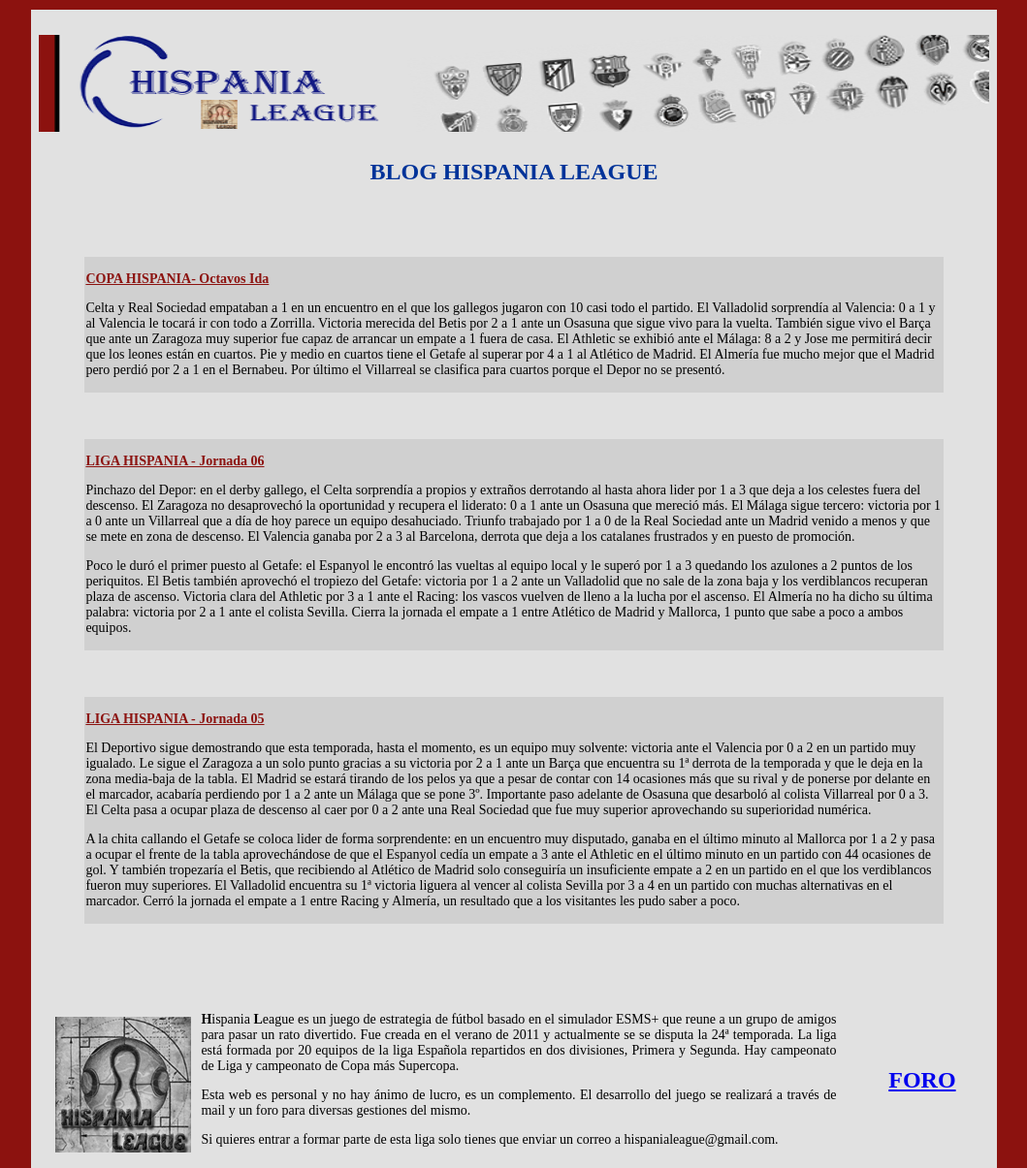
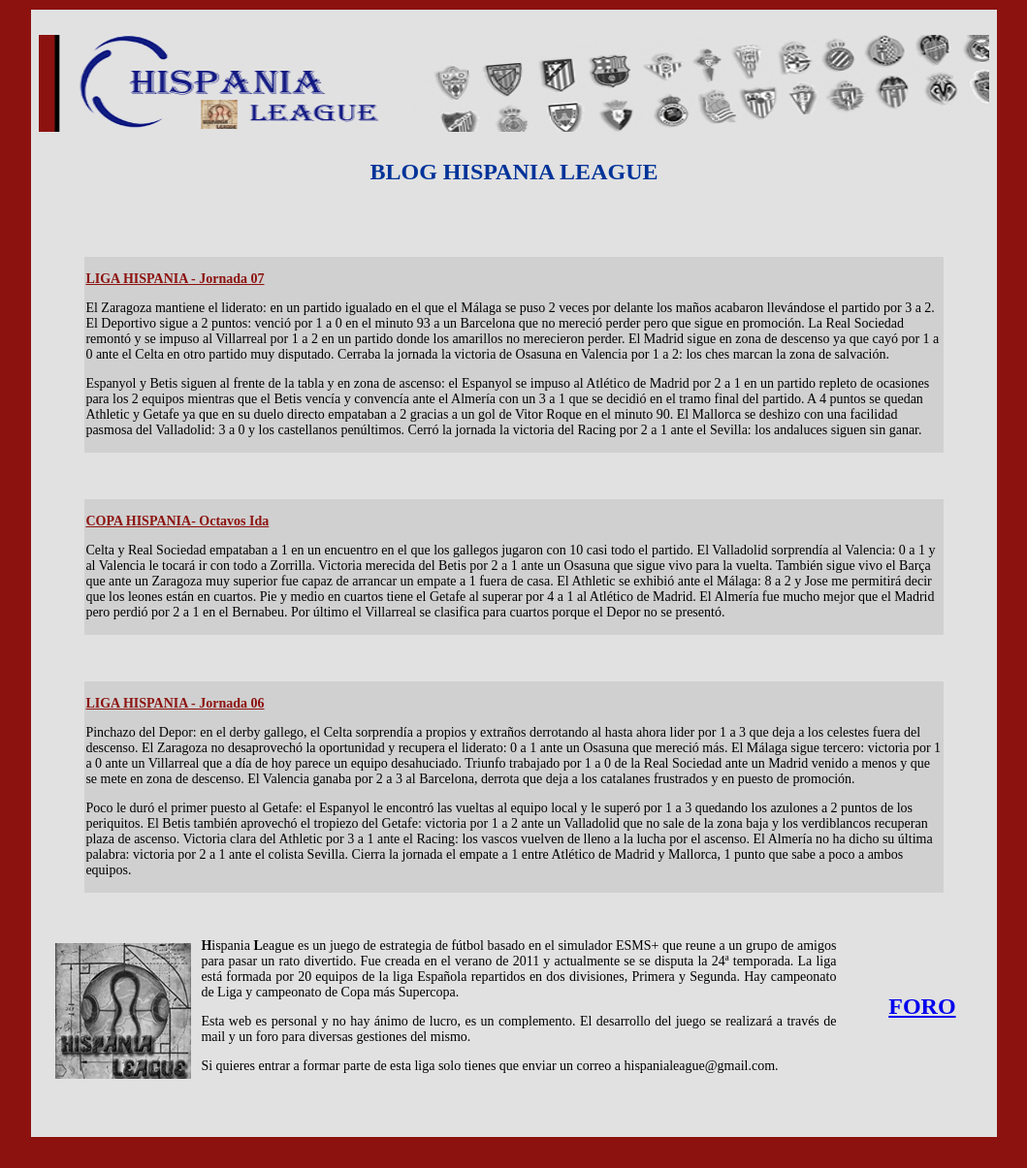
Before and after one commit to hlesms/web, a plain HTML site: page index.html in a window 1280 px wide. Shown: the top 1205 px of the page at 97% size, without its empty margins (110-1169 px from the left). After the commit the page ends 1183 px from the top, so only its background shows below. Drawn offline with Linux system fonts and the light colour scheme.

Commit message:
Add files via upload

```diff
--- a/index.html
+++ b/index.html
@@ -47,6 +47,14 @@ body {
           <td align="center" valign="top"><p>&nbsp;</p>
             <table width="90%" border="0">
               <tr>
+                <td bgcolor="#D0D0D0"><p><strong><font color="#8C120F""><b><u>LIGA HISPANIA - Jornada 07</u></b></font></strong></p>
+                  <p>El Zaragoza mantiene el liderato: en un partido igualado en el que el Málaga se puso 2 veces por delante los maños acabaron llevándose el partido por 3 a 2. El Deportivo sigue a 2 puntos: venció por 1 a 0 en el minuto 93 a un Barcelona que no mereció perder pero que sigue en promoción. La Real Sociedad remontó y se impuso al Villarreal por 1 a 2 en un partido donde los amarillos no merecieron perder. El Madrid sigue en zona de descenso ya que cayó por 1 a 0 ante el Celta en otro partido muy disputado. Cerraba la jornada la victoria de Osasuna en Valencia por 1 a 2: los ches marcan la zona de salvación.</p>
+                  <p>Espanyol y Betis siguen al frente de la tabla y en zona de ascenso: el Espanyol se impuso al Atlético de Madrid por 2 a 1 en un partido repleto de ocasiones para los 2 equipos mientras que el Betis vencía y convencía ante el Almería con un 3 a 1 que se decidió en el tramo final del partido. A 4 puntos se quedan Athletic y Getafe ya que en su duelo directo empataban a 2 gracias a un gol de Vitor Roque en el minuto 90. El Mallorca se deshizo con una facilidad pasmosa del Valladolid: 3 a 0 y los castellanos penúltimos. Cerró la jornada la victoria del Racing por 2 a 1 ante el Sevilla: los andaluces siguen sin ganar.</p></td>
+              </tr>
+            </table>
+            <p>&nbsp;</p>
+            <table width="90%" border="0">
+              <tr>
                 <td bgcolor="#D0D0D0"><p><strong><font color="#8C120F""><b><u>COPA HISPANIA- Octavos Ida</u></b></font></strong></p>
                   <p>Celta y Real Sociedad empataban a 1 en un encuentro en el que los gallegos jugaron con 10 casi todo el partido. El Valladolid sorprendía al Valencia: 0 a 1 y al Valencia le tocará ir con todo a Zorrilla. Victoria merecida del Betis por 2 a 1 ante un Osasuna que sigue vivo para la vuelta. También sigue vivo el Barça que ante un Zaragoza muy superior fue capaz de arrancar un empate a 1 fuera de casa. El Athletic se exhibió ante el Málaga: 8 a 2 y Jose me permitirá decir que los leones están en cuartos. Pie y medio en cuartos tiene el Getafe al superar por 4 a 1 al Atlético de Madrid. El Almería fue mucho mejor que el Madrid pero perdió por 2 a 1 en el Bernabeu. Por último el Villarreal se clasifica para cuartos porque el Depor no se presentó.</p>
                   <p></p></td>
@@ -59,16 +67,7 @@ body {
                   <p>Pinchazo del Depor: en el derby gallego, el Celta sorprendía a propios y extraños derrotando al hasta ahora lider por 1 a 3 que deja a los celestes fuera del descenso. El Zaragoza no desaprovechó la oportunidad y recupera el liderato: 0 a 1 ante un Osasuna que mereció más. El Málaga sigue tercero: victoria por 1 a 0 ante un Villarreal que a día de hoy parece un equipo desahuciado. Triunfo trabajado por 1 a 0 de la Real Sociedad ante un Madrid venido a menos y que se mete en zona de descenso. El Valencia ganaba por 2 a 3 al Barcelona, derrota que deja a los catalanes frustrados y en puesto de promoción.</p>
                 <p>Poco le duró el primer puesto al Getafe: el Espanyol le encontró las vueltas al equipo local y le superó por 1 a 3 quedando los azulones a 2 puntos de los periquitos. El Betis también aprovechó el tropiezo del Getafe: victoria por 1 a 2 ante un Valladolid que no sale de la zona baja y los verdiblancos recuperan plaza de ascenso. Victoria clara del Athletic por 3 a 1 ante el Racing: los vascos vuelven de lleno a la lucha por el ascenso. El Almería no ha dicho su última palabra: victoria por 2 a 1 ante el colista Sevilla. Cierra la jornada el empate a 1 entre Atlético de Madrid y Mallorca, 1 punto que sabe a poco a ambos equipos.</p></td>
               </tr>
-            </table>
-            <p>&nbsp;</p>
-            <table width="90%" border="0">
-              <tr>
-                <td bgcolor="#D0D0D0"><p><strong><font color="#8C120F""><b><u>LIGA HISPANIA - Jornada 05</u></b></font></strong></p>
-                  <p>El Deportivo sigue demostrando que esta temporada, hasta el momento, es un equipo muy solvente: victoria ante el Valencia por 0 a 2 en un partido muy igualado. Le sigue el Zaragoza a un solo punto gracias a su victoria por 2 a 1 ante un Barça que encuentra su 1ª derrota de la temporada y que le deja en la zona media-baja de la tabla. El Madrid se estará tirando de los pelos ya que a pesar de contar con 14 ocasiones más que su rival y de ponerse por delante en el marcador, acabaría perdiendo por 1 a 2 ante un Málaga que se pone 3º. Importante paso adelante de Osasuna que desarboló al colista Villarreal por 0 a 3. El Celta pasa a ocupar plaza de descenso al caer por 0 a 2 ante una Real Sociedad que fue muy superior aprovechando su superioridad numérica.</p>
-                  <p>A la chita callando el Getafe se coloca lider de forma sorprendente: en un encuentro muy disputado, ganaba en el último minuto al Mallorca por 1 a 2 y pasa a ocupar el frente de la tabla aprovechándose de que el Espanyol cedía un empate a 3 ante el Athletic en el último minuto en un partido con 44 ocasiones de gol. Y también tropezaría el Betis, que recibiendo al Atlético de Madrid solo conseguiría un insuficiente empate a 2 en un partido en el que los verdiblancos fueron muy superiores. El Valladolid encuentra su 1ª victoria liguera al vencer al colista Sevilla por 3 a 4 en un partido con muchas alternativas en el marcador. Cerró la jornada el empate a 1 entre Racing y Almería, un resultado que a los visitantes les pudo saber a poco.</p></td>
-              </tr>
-            </table>
-          <p>&nbsp;</p></td>
+            </table></td>
         </tr>
       </table>
       <table width="100%" border="0">
```
